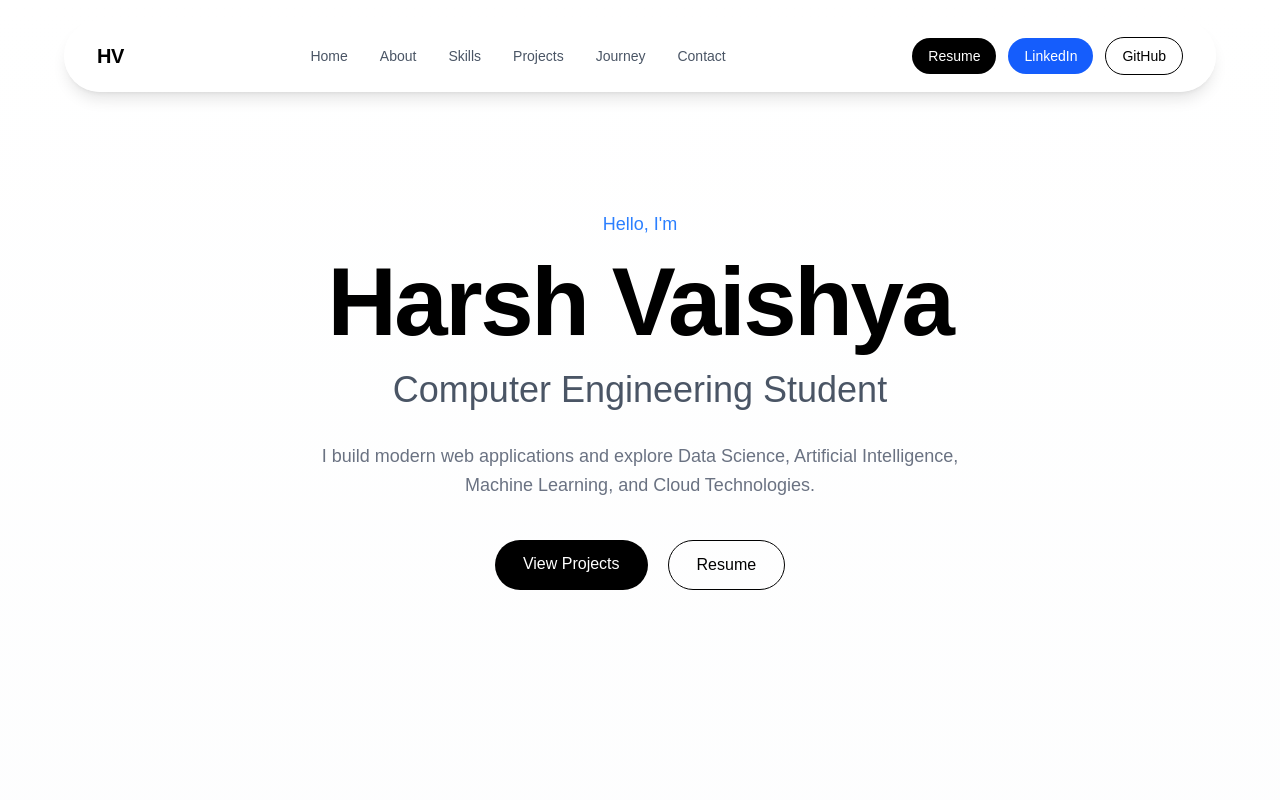
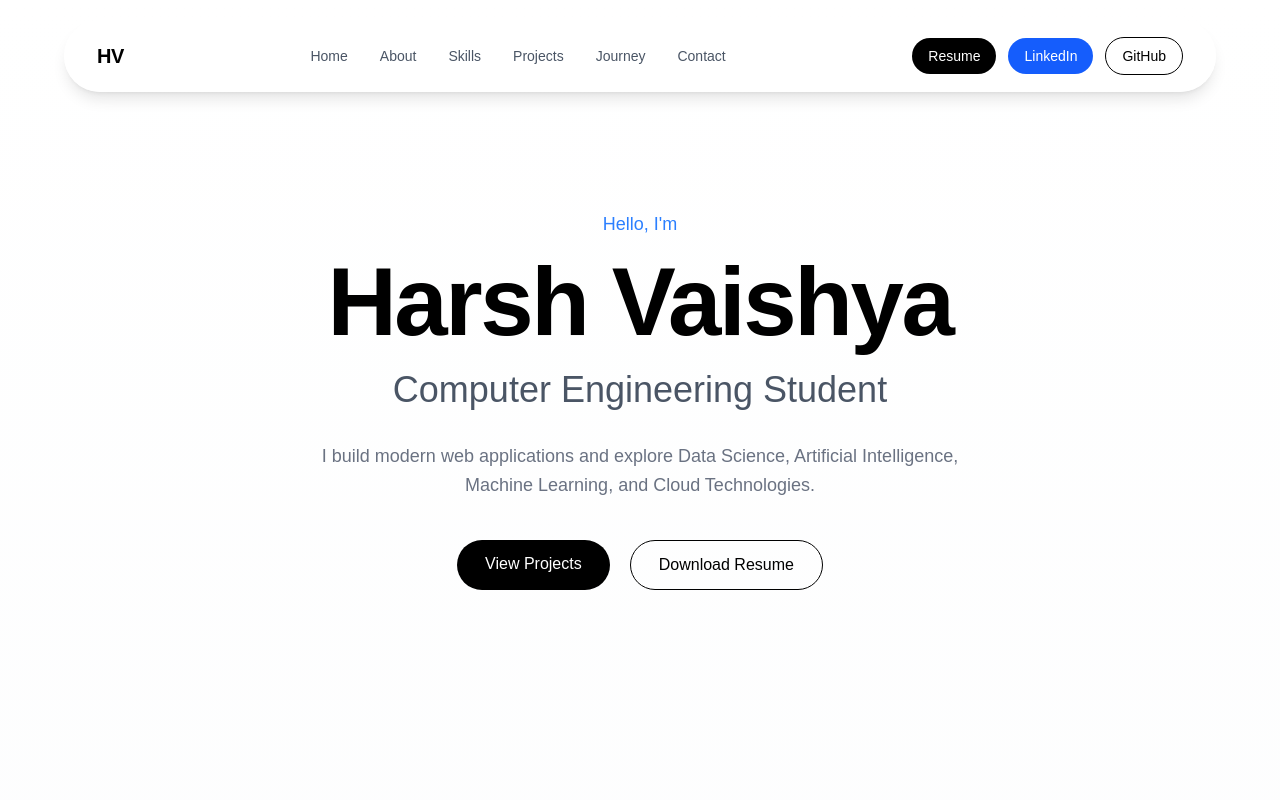
Before and after one commit to Harsh2415-va/harsh-portfolio, a Next.js app: page / in a window 1280 px wide. Shown: the top 800 px of the page. Built offline with nearby package versions, Linux system fonts and the light colour scheme.

Commit message:
Added resume pdf

```diff
--- a/components/Hero.tsx
+++ b/components/Hero.tsx
@@ -121,7 +121,7 @@ export default function Hero() {
 
             <a
   href="/RESUME.pdf"
-              target="_blank"
+  download
   className="
     px-7
     py-3
@@ -131,7 +131,7 @@ export default function Hero() {
     transition
   "
 >
-              Resume
+  Download Resume
 </a>
 
           </div>
```
Lines whose indentation alone changed are shown as unchanged.
